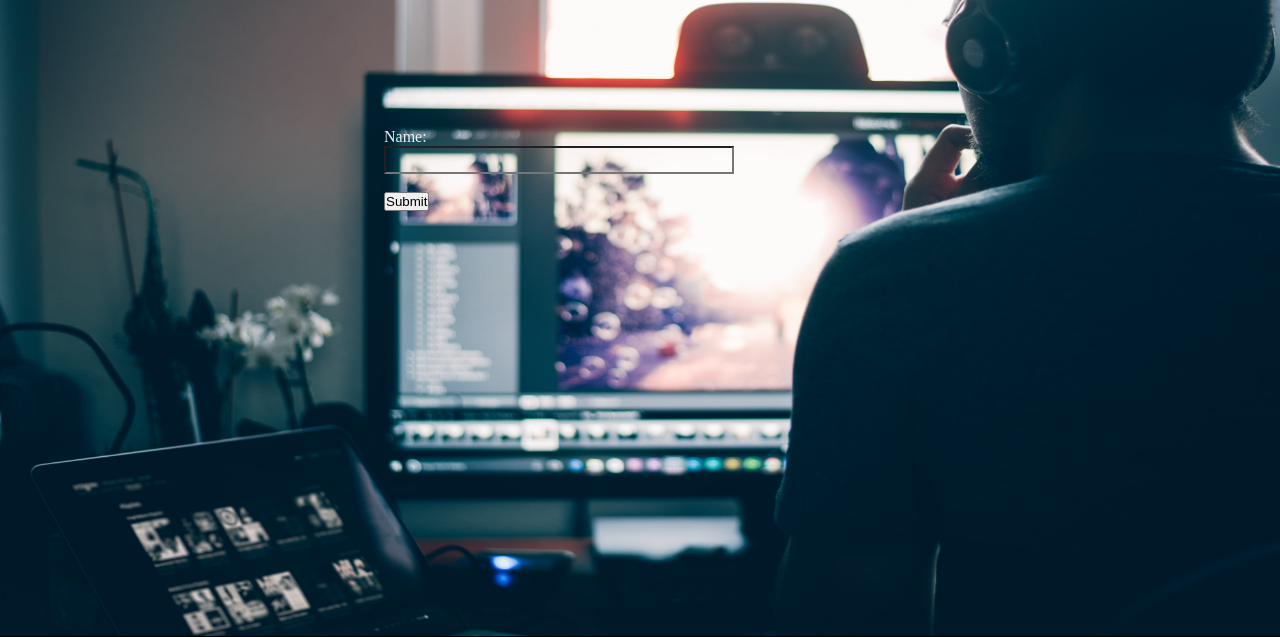
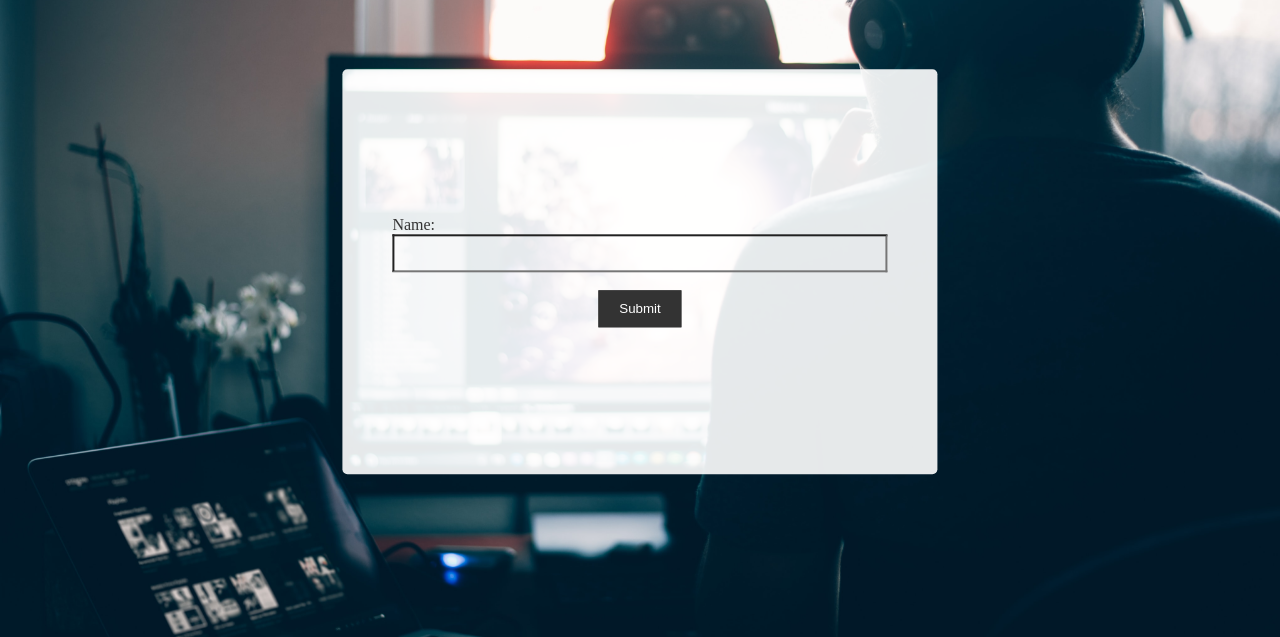
Before and after one commit to Phoenixz-py/Underwork_Sentiment_Recong, a website: page Project/post.html in a window 1280 px wide. Shown: the part 164-801 px from the top of the page. Drawn offline with Linux system fonts and the light colour scheme.

Commit message:
Add form style

```diff
--- a/Project/post.html
+++ b/Project/post.html
@@ -1,6 +1,6 @@
 <!DOCTYPE html>
 <html lang="en">
-  <head>
+<head>
     <meta charset="UTF-8">
     <meta name="viewport" content="width=device-width, initial-scale=1.0">
     <meta http-equiv="X-UA-Compatible" content="ie=edge">
@@ -11,18 +11,18 @@
     <!-- Auto typing content -->
     <div class="container">
         <p><span class="typed-text"></span><span class="cursor">&nbsp;</span></p>
-      </div>
+    </div>
 
     <!-- Action to the same route as in post method I added -->
-    <div class="col-3">
-    <form action="/submit" method="post">
-        Name: <input type="text" name="name">
-        <br><br>
-        <button type="submit">Submit</button>
+    <div class="form-container">
+        <form action="/submit" method="post">
+            <label for="name">Name:</label>
+            <input type="text" name="name" id="name">
+            <br><br>
+            <button class="button" type="submit">Submit</button>
+        </form>
     </div>
-    </form>
 
     <script src="/function/autowriter.js"></script>
 </body>
-
 </html>
--- a/Project/public/Css/style.css
+++ b/Project/public/Css/style.css
@@ -1,27 +1,3 @@
-body {
-background-image: url('/imgs/front.jpg');
- background-size: 1426px 826px;
-
-}
-
-.col-3{float: left;
-  width: 27.33%;
-  margin: 130px 30%;  /* Adjusting postion for box */
-  position: relative;} /* necessary to give position: relative to parent. */
-
-input[type="text"]{
-  font: Bold 15px/24px "Times New Roman",
-  Arial, sans-serif;
-  width: 100%;
-  box-sizing:
-  border-box;
-  letter-spacing: 1px;
-  background-color: transparent;
-
-
-}
-
-
 .effect-9~.focus-border:before,
 .effect-9~.focus-border:after {
   content: "";
@@ -98,11 +74,20 @@ input[type="text"]{
   padding: 0;
   box-sizing: border-box;
 }
+
 body {
   font-family: 'Times New Roman', sans-serif;
   background-color: #000;
   color: #eee;
+
+  background-image: url('/imgs/front.jpg');
+  background-size: cover;
+  background-position: center center;
+  background-repeat: no-repeat;
+  min-height: 100vh;
+  position: relative;
 }
+
 .container {
   height: 20vh;
   display: flex;
@@ -138,3 +123,51 @@ body {
   99% { background-color: transparent; }
   100%  { background-color: #ccc; }
 }
+
+.form-container {
+  background: rgba(255, 255, 255, .9);
+  padding: 11.5% 50px;
+  border-radius: 5px;
+  width: 46.5%;
+  position: absolute;
+  top: 50%;
+  left: 50%;
+  transform: translate(-50%, -50%);
+  margin-top: 35px;
+}
+
+@media (max-width: 768px) {
+  .form-container {
+    padding: 70px 50px;
+    width: 365px;
+    margin-top: 20px;
+  }
+}
+
+label {
+  color: #333;
+}
+
+input[type="text"] {
+  font: Bold 15px/24px "Times New Roman", Arial, sans-serif;
+  width: 100%;
+  padding: 5px 10px;
+  letter-spacing: 1px;
+  background-color: transparent;
+}
+
+.button {
+  border: 1px solid #333;
+  background: #333;
+  color: #fff;
+  padding: 10px 20px;
+  display: block;
+  margin: 0 auto;
+  transition: all .3s ease-in-out;
+  cursor: pointer;
+}
+
+.button:hover {
+  background: transparent;
+  color: #333;
+}
```
Lines whose indentation alone changed are shown as unchanged.
